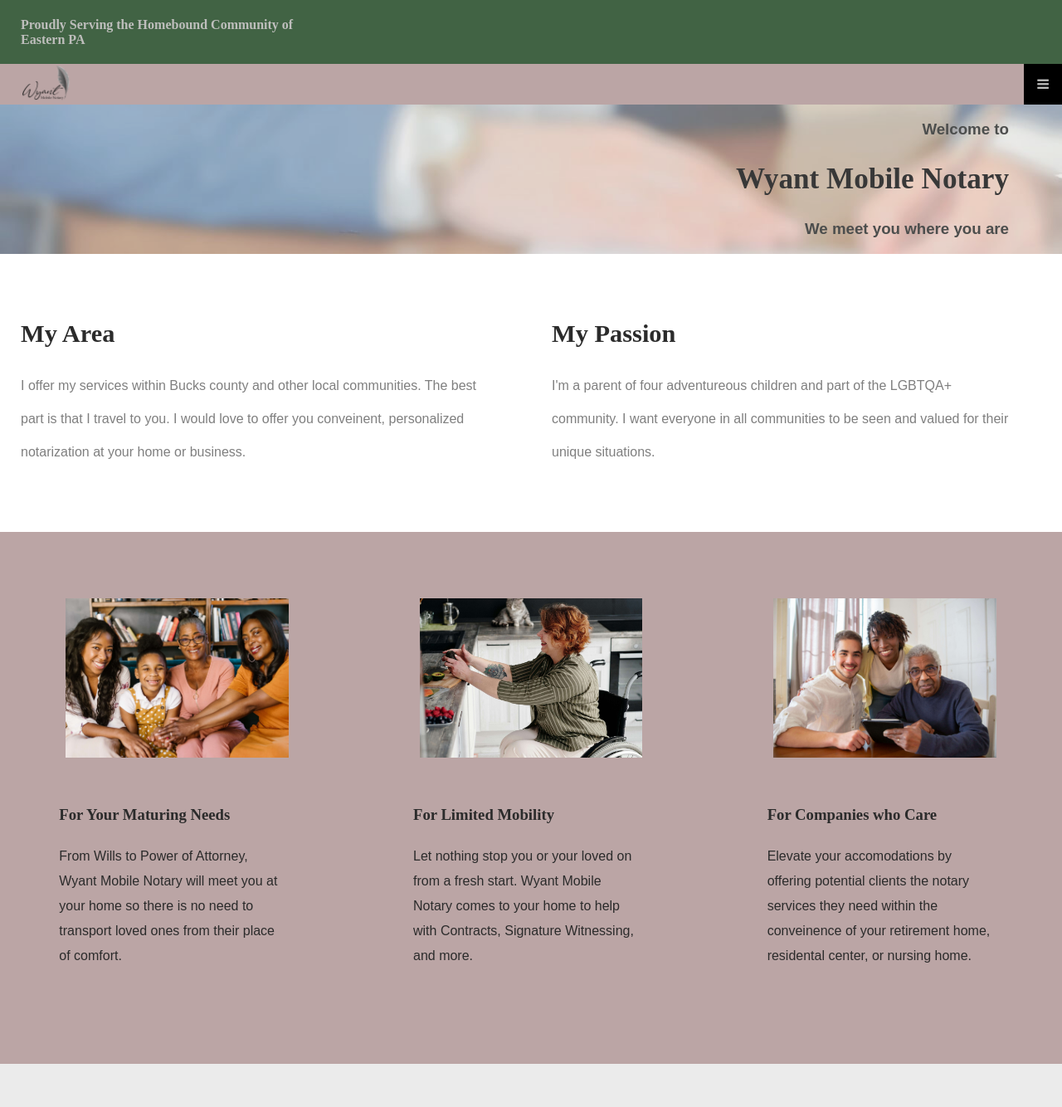
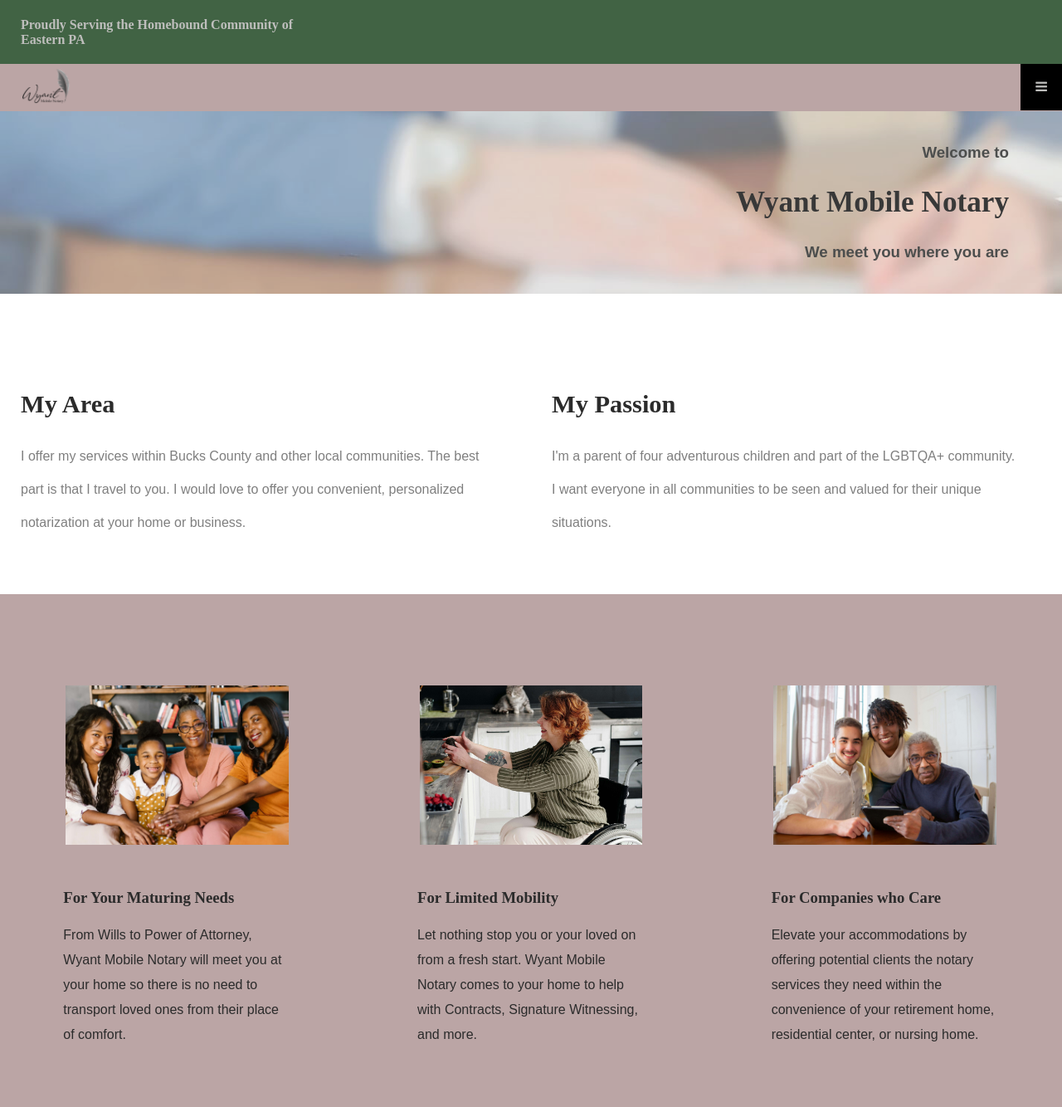
Before and after one commit to Dev-Wy/Wyant-Notary, a website: page index.html in a window 1280 px wide. Shown: the top 1334 px of the page at 83% size. Drawn offline with Linux system fonts and the light colour scheme.

Commit message:
Adjusted padding on services and about sections

```diff
--- a/css/style.css
+++ b/css/style.css
@@ -1,5 +1,5 @@
 /*****BASE STYLES*****/
-html{
+html {
     font-size:16px;
 }
 body {
@@ -35,7 +35,7 @@
 }
 
 /*****HEADER*****/
-header{
+header {
     background-position: center;
     background-size: cover;
     height: 300px;
@@ -54,21 +54,24 @@
     overflow: hidden;
     background-color: rgb(65, 99, 68);
     position: relative;
+    align-items: end;
 }
 .topnav #myLinks {
     display: none;
+    text-align: right;
+    margin: 10px 0 10px 0;
 }
 .topnav a {
     color:#bebebc;
     text-decoration: none;
     font-size: 1em;
     display: block;
-    padding: 1px 0 1px 25px;
+    padding: 5px 25px 5px 25px;
  }
 .topnav a.icon {
     background: black;
     display: block;
-    padding: 16px 16px;
+    padding: 19px 18px;
     position: absolute;
     right: 0;
     top: 0;
@@ -99,11 +102,13 @@
 }
 .hero-text {
     padding-right: 5%;
+    margin-top: 20px;
+    margin-bottom: 20px;
 }
-.hero-text h3{
+.hero-text h3 {
     color:#202221;
 }
-.hero-text h2{
+.hero-text h2 {
  color:#070707;
  font-family: 'Lora', serif;
  font-size: 2.2em;
@@ -113,16 +118,14 @@
 
 /*****ABOUT*****/
 #about .full-width {
-    padding: 60px 0px;
-}
-#about .full-width h1{
-    color:rgb(65, 99, 68);
-    font-size: 2.2em;
+    padding: 30px 0px;
+    margin-top: 80px;
 }
 #about h2 {
     font-family: 'Lora', serif;
     font-size: 1.9em;
     padding-left: 25px;
+    margin-top: 60px;
 }
 #about p {
     color:#7f7f7f;
@@ -133,37 +136,37 @@
 }
 
 /*****SERVICES*****/
-#services{
+#services {
     background-color: rgb(187, 165, 165);
     text-align: center;
     box-sizing: border-box;
 }
 #services .full-width {
+    margin-top: 20px;
     padding: 80px 0 30px 0;
 }
 #services img {
-    padding-bottom: 30px;
+    padding: 30px 0 30px 0;
     width: 70%;
 }
 #services h3 {
     font-family: 'Lora', serif;
     text-align: left;
     font: 1.9em;
-    line-height: 32px;
-    padding: 0 50px;
+    padding: 0 55px;
     width: 70%;
 }
 #services p {
     font: 1.5em;
     line-height: 30px;
     text-align: left;
-    padding: 0 50px;
+    padding: 0 55px;
     padding-bottom: 18%;
     width: 70%;
 }
 
 /*****CONTACT*****/
-#contact{
+#contact {
     background-color: #ebebeb;
     text-align: center;
 }
@@ -175,7 +178,7 @@
     font-size: 2.3em;
     line-height: 44px;
 }
-#contact h3 span{
+#contact h3 span {
     font-family: 'Poppins', sans-serif;
     font-size: 1.3rem;
     line-height: 44px;
@@ -256,6 +259,8 @@
 
 /*---------- TABLET ------------*/
 @media only screen and (min-width:768px) and (max-width:1199px){
+
+    /***GRID***/
     .third-width {
         width: 40%;
         margin-left: 0;
@@ -263,6 +268,8 @@
         padding: 0 5% 0 5%;
         align-items: center;
     }
+
+    /***SERVICES***/
     #services {
         text-align: center;
         width: 100%;
@@ -287,6 +294,8 @@
         padding-right: 0;
         width:100%;
     }
+
+    /***CONTACT***/
     #contact img {
        width: 80px;
     }
@@ -298,6 +307,8 @@
 
 /*--------- DESKTOP -----------*/
 @media only screen and (min-width: 1200px) {
+
+    /***GRID***/
     .full-width {
         width: 100%;
     }
@@ -309,7 +320,9 @@
         float:left;
         width: 30%;
     }
-    header{
+
+    /***HEADER***/
+    header {
         height:300px;
     }
     nav {
@@ -322,17 +335,21 @@
     header h2 span {
         font-size: 2.5em;
     }
-    #services .full-width{
+
+    /***SERVICES***/
+    #services .full-width {
         display: flex;
         justify-content:space-between;
         flex-flow:row wrap;
     }
-    #contact h2{
+
+    /***CONTACT***/
+    #contact h2 {
         font-size: 3em;
         padding: 40px 0 30px 0;
         line-height: 55px;
     }
-    #contact h1{
+    #contact h1 {
         line-height: 44px;
     }
     #contact img {
--- a/index.html
+++ b/index.html
@@ -45,13 +45,13 @@
             <div class="full-width">
                 <div class="half-width">
                     <h2>My Area</h2>
-                    <p>I offer my services within Bucks county and other local communities. The best part is that I travel to
-                        you. I would love to offer you conveinent, personalized notarization at your home or business.
+                    <p>I offer my services within Bucks County and other local communities. The best part is that I travel to
+                        you. I would love to offer you convenient, personalized notarization at your home or business.
                     </p>
                 </div>
                 <div class="half-width">
                     <h2>My Passion </h2>
-                    <p>I'm a parent of four adventureous children and part of the LGBTQA+ community. I want
+                    <p>I'm a parent of four adventurous children and part of the LGBTQA+ community. I want
                         everyone in all communities to be seen and valued for
                         their unique situations.
                 </div>
@@ -72,7 +72,7 @@
                 <div class="third-width">
                     <img src="img/retirement.jpg" alt="Two nurses helping a client">
                     <h3>For Companies who Care</h3>
-                    <p>Elevate your accomodations by offering potential clients the notary services they need within the conveinence of your retirement home, residental center, or nursing home. </p>
+                    <p>Elevate your accommodations by offering potential clients the notary services they need within the convenience of your retirement home, residential center, or nursing home. </p>
                 </div>
             </div>
         </section>
```
Lines whose indentation alone changed are shown as unchanged.
